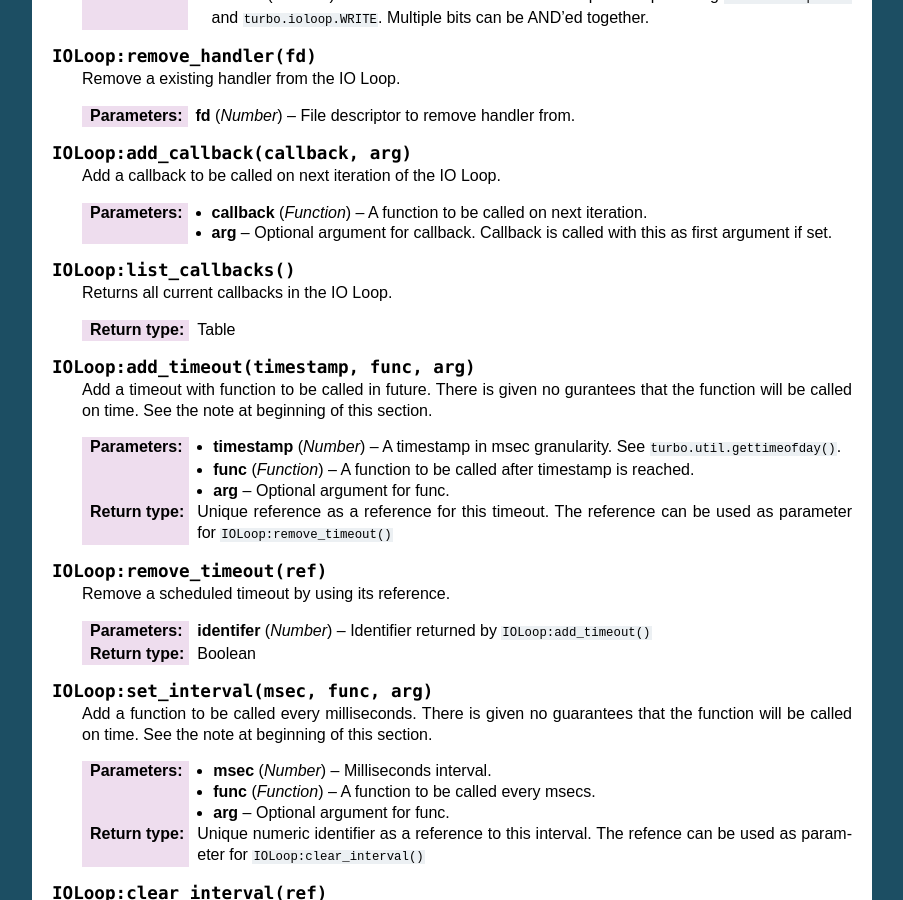
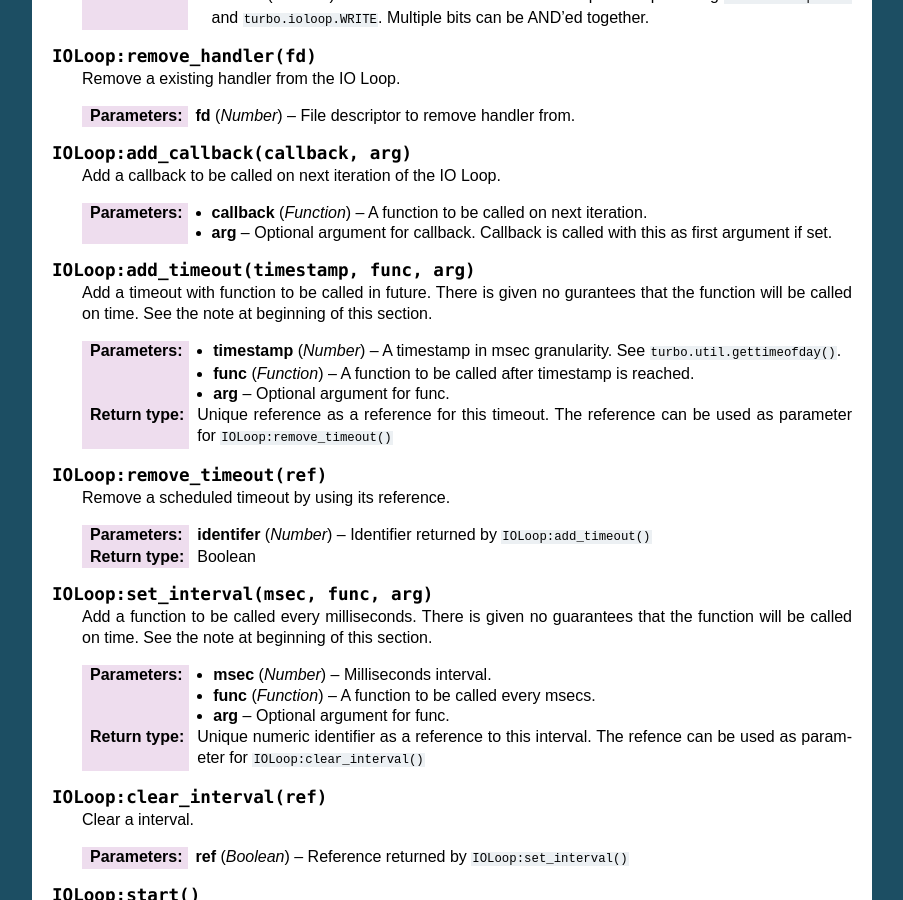
Before and after one commit to kernelsauce/turbo, a Sphinx documentation site: the page built from doc/ioloop.rst, in a window 1280 px wide and 900 px high, scrolled down 1134 px. Shown: the whole window, without its empty margins (198-1101 px from the left). Built offline with Sphinx 7.4.7, drawn with Linux system fonts in a browser that asks for light colours.

Commit message:
Removed IOLoop.list_callbacks method.

```diff
--- a/doc/ioloop.rst
+++ b/doc/ioloop.rst
@@ -77,12 +77,6 @@ and time interval callbacks. Heavily influenced by ioloop.py in the Tornado web
         :type callback: Function
         :param arg: Optional argument for callback. Callback is called with this as first argument if set.
 
-.. function:: IOLoop:list_callbacks()
-
-        Returns all current callbacks in the IO Loop.
-
-        :rtype: Table
-
 .. function:: IOLoop:add_timeout(timestamp, func, arg)
 
         Add a timeout with function to be called in future. There is given no gurantees that the function will be called
```
Also changed, not shown: 1 other file.
